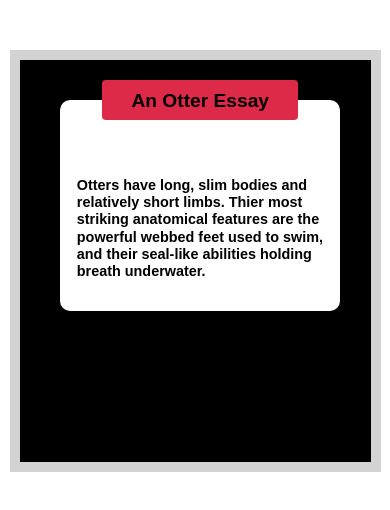
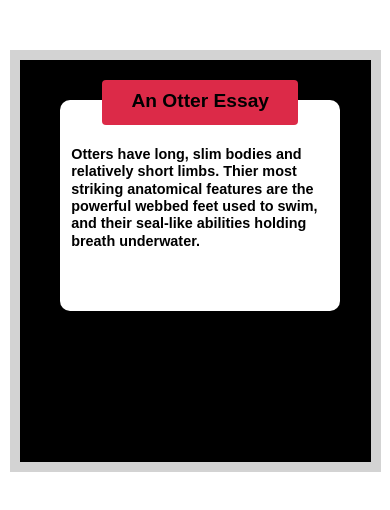
Before and after one commit to TochukwuJustice/AltTest.com, a plain HTML site: page essay.html in a window 390 px wide. Drawn offline with Linux system fonts and the light colour scheme.

Commit message:
upadted the style and html

```diff
--- a/style.css
+++ b/style.css
@@ -68,13 +68,13 @@ p {
   .main h1 {
     font-size: 1.2rem;
     font-weight: bold;
-    height: 40px;
+    height: 45px;
     max-width: 70%;
   }
 
   p {
-    padding: 6%;
-    margin-top: 40px;
+    padding: 4%;
+    margin-top:10px;
     font-size: 0.9rem;
     font-weight: bold;
     text-align: start;
```
Also changed, not shown: berry.html (+9 -6 lines).
